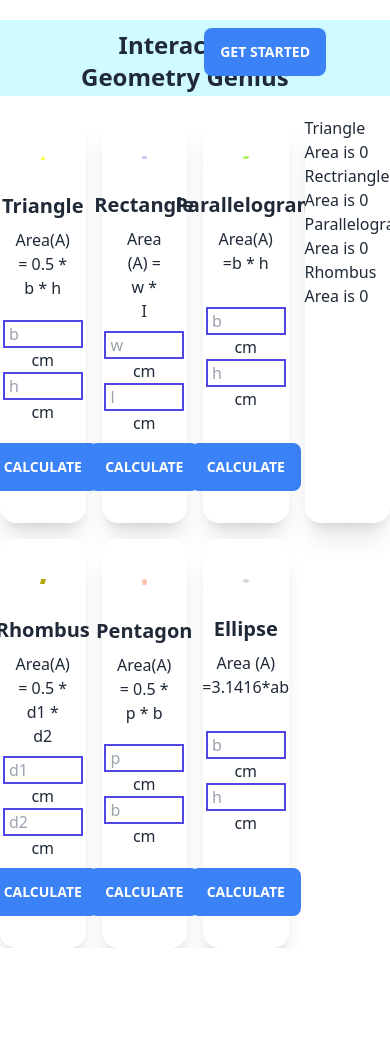
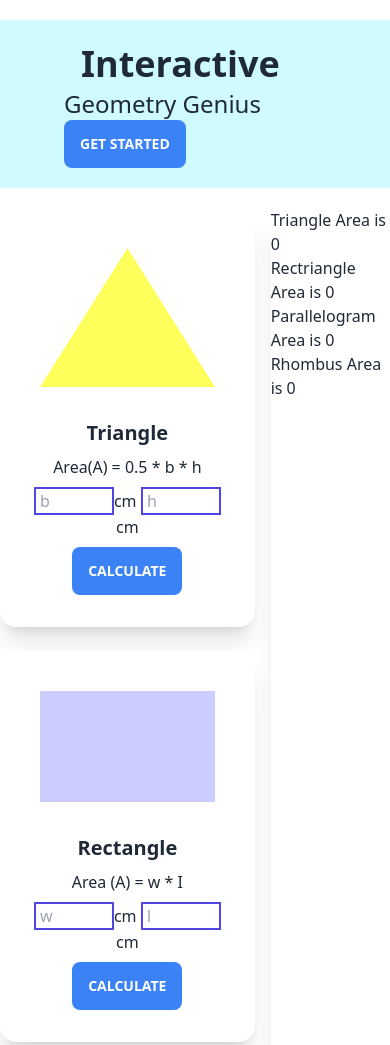
Before and after one commit to Rocky3112/Geometry-Genius, a plain HTML site: page index.html in a window 390 px wide. Shown: the top 1045 px of the page. Before the commit the page ends 948 px from the top, so only its background shows below. Drawn offline with nearby package versions, Linux system fonts and the light colour scheme.

Commit message:
responsive done

```diff
--- a/index.html
+++ b/index.html
@@ -16,20 +16,21 @@
   <body>
     <header>
         <nav>
-            <div class="navbar bg-cyan-100 px-16 my-5 pb-5">
-                <div class="navbar-start">
-                  <a class="btn btn-ghost normal-case text-2xl ">Interactive <br>
-          Geometry Genius</a>
+            <div class="lg:flex flex-column justify-between items-center bg-cyan-100 px-16 my-5 p-5">
+                <div class="">
+                  <h1 class=" text-2xl"><span class="btn btn-ghost normal-case text-4xl text-semibold">Interactive</span><br>
+          Geometry Genius</h1>
                 </div>
 
-                <div class="navbar-end">
+                <div class="">
                     <button class="btn bg-blue-500 border-0">Get Started</button>
                 </div>
               </div>
         </nav>
     </header>
     <main>
-        <div class="grid grid-cols-4 grid-cols-md-2 grid-cols-sm-1 gap-4">
+        <div class="grid grid-cols-12 gap-4">
+        <div class="grid col-span-8 grid-cols-1 gap-6 md:grid-cols-2 lg:grid-cols-3 gap-4">
             <div class="card bg-base-100 shadow-xl">
                 <figure class="px-10 pt-10">
                   <img src="./images/triangle.png" />
@@ -69,12 +70,7 @@
                   </div>
                 </div>
               </div>
-            <div class="card bg-base-100 shadow-xl">
-                <h1>Triangle Area is <span  id="triangle-output">0</span></h1>
-                <h1>Rectriangle Area is <span  id="rectangle-output">0</span></h1>
-                <h1>Parallelogram Area is <span  id="parallelogram-output">0</span></h1>
-                <h1>Rhombus Area is <span  id="rhombus-output">0</span></h1>
-              </div>
+
             <div class="card bg-base-100 shadow-xl">
                 <figure class="px-10 pt-10">
                   <img src="./images/rhombus.png" />
@@ -116,6 +112,15 @@
                 </div>
               </div>
         </div>
+        <div class="grid col-span-4">
+            <div class="card bg-base-100 shadow-xl">
+                <h1>Triangle Area is <span  id="triangle-output">0</span></h1>
+                <h1>Rectriangle Area is <span  id="rectangle-output">0</span></h1>
+                <h1>Parallelogram Area is <span  id="parallelogram-output">0</span></h1>
+                <h1>Rhombus Area is <span  id="rhombus-output">0</span></h1>
+              </div>
+        </div>
+    </div>
     </main>
     <script src="./function.js"></script>
   </body>
```
